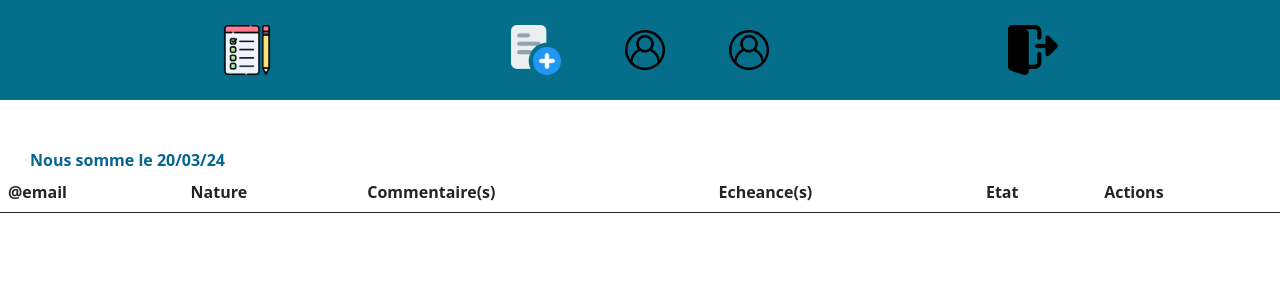
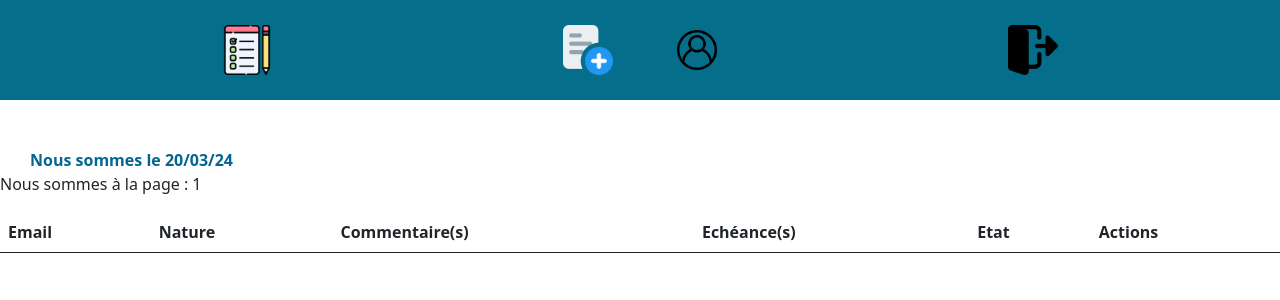
Before and after one commit to YohannCarlier/tache, a PHP site: page /acceuil.php in a window 1280 px wide. Shown: the top 300 px of the page. Run offline with PHP 8.4, Linux system fonts and the light colour scheme; the visitor is signed in with stand-in values (Sample User, id 1); data comes from the database, SQL or seed files in the repository; lists and menus that the app fills with data are empty.

Commit message:
last commit version pas sécu

```diff
--- a/acceuil.php
+++ b/acceuil.php
@@ -1,7 +1,6 @@
 <?php
     session_start();
-    if(isset($_SESSION["idu"]))
-    {
+    if(isset($_SESSION["idu"])) {
 ?>
         <!DOCTYPE html>
         <html lang="en">
@@ -21,25 +20,26 @@
             <div class="user-info">
                 <a href="add.php"><img src="img/add.png" width=50px alt="" title="Ajouter une tâche"></a>
                 <a href="user.php"><img src="img/user.png" width=40pxpx alt="compte" title="Mon compte"></a>
-                <a href="user.php"><img src="img/user.png" width=40pxpx alt="compte" title="Mon compte"></a>
             </div>
             <a href="logout.php"><img src="img/logout.png" width=50px alt="logout" title="Déconnexion"></a>
         </header><br><br>
-        <a href="" class="date">Nous somme le <?php echo date('d/m/y') ?> </a>
+        <a href="" class="date">Nous sommes le <?php echo date('d/m/y') ?> </a>
+        <?php
+            echo "<p>Nous sommes à la page : " . (isset($_GET['page']) ? $_GET['page'] : 1) . "</p>";
+        ?>
         <table class="table">
         <thead>
             <tr>
-                <th scope="col">@email</th>
+                <th scope="col">Email</th>
                 <th scope="col">Nature</th>
                 <th scope="col">Commentaire(s)</th>
-                <th scope="col">Echeance(s)</th>
+                <th scope="col">Echéance(s)</th>
                 <th scope="col">Etat</th>
                 <th scope="col">Actions</th>
-
             </tr>
         </thead>
         <style>
-            .date{
+            .date {
                 text-decoration: none;
                 font-weight: 700;
                 font-family: "Open Sans";
@@ -50,16 +50,26 @@
             }
         </style>
 
-
 <?php
         $id = mysqli_connect("127.0.0.1:3307","root","","tache");
         $idu = $_SESSION['idu'];
         $pseudo = $_SESSION['email'];
         $actu = date("Y-m-d");
-        $req= mysqli_query($id,"select * from liste WHERE idu=$idu");
 
-        while($ligne=mysqli_fetch_assoc($req)){
-            if(($ligne["date"]) <= ($actu)){
+        // Pagination Logic
+        $limit = 5; // Number of tasks per page
+        $page = isset($_GET['page']) ? $_GET['page'] : 1;
+        $offset = ($page - 1) * $limit;
+
+        $total_rows_query = mysqli_query($id, "SELECT COUNT(*) AS total FROM liste WHERE idu=$idu");
+        $total_rows = mysqli_fetch_assoc($total_rows_query)['total'];
+        $total_pages = ceil($total_rows / $limit);
+
+        $query = "SELECT * FROM liste WHERE idu=$idu LIMIT $limit OFFSET $offset";
+        $req = mysqli_query($id, $query);
+
+        while($ligne=mysqli_fetch_assoc($req)) {
+            if(($ligne["date"]) <= ($actu)) {
                 echo "<tr>
                 <th scope='row'>".$pseudo."</th>
                 <td>".$ligne["nature"]."</td>
@@ -68,20 +78,15 @@
                 <td>".$ligne["etat"]."</td>
                 <td>";
 
-
                 echo "<a title='Time OUT' href='timeout.php?idtache=".$ligne["idtache"]."'><img src='img/sablier.png' width=30></a>";
 
-
-
-                echo "
-                <a title='valider' href='valider.php?idtache=".$ligne["idtache"]."'><img src='img/valider.png' width=30></a>
+                echo "<a title='valider' href='valider.php?idtache=".$ligne["idtache"]."'><img src='img/valider.png' width=30></a>
                 <a title='supprimer' href='delete.php?idtache=".$ligne["idtache"]."'><img src='img/supprimer.png' width=30></a>
                 <a title='modifier' href='modif.php?idtache=".$ligne["idtache"]."'><img src='img/modif.png' width=30></a>
                     </td>
                 </tr>";
 
-
-            }else{
+            } else {
                 echo "<tr>
                 <th scope='row'>".$pseudo."</th>
                 <td>".$ligne["nature"]."</td>
@@ -90,30 +95,35 @@
                 <td>".$ligne["etat"]."</td>
                 <td>";
 
-                if($ligne["etat"] == "En attente"){
+                if($ligne["etat"] == "En attente") {
                     echo "<a title='commencer' href='encours.php?idtache=".$ligne["idtache"]."'><img src='img/play.png' width=30></a>";
-                }else if($ligne["etat"]=="En cours"){
+                } elseif($ligne["etat"]=="En cours") {
                     echo "<a title='mettre en pause' href='pause.php?idtache=".$ligne["idtache"]."'><img src='img/pause.png' width=30></a>";
                 }
 
-                echo "
-                <a title='valider' href='valider.php?idtache=".$ligne["idtache"]."'><img src='img/valider.png' width=30></a>
+                echo "<a title='valider' href='valider.php?idtache=".$ligne["idtache"]."'><img src='img/valider.png' width=30></a>
                 <a title='supprimer' href='delete.php?idtache=".$ligne["idtache"]."'><img src='img/supprimer.png' width=30></a>
                 <a title='modifier' href='modif.php?idtache=".$ligne["idtache"]."'><img src='img/modif.png' width=30></a>
                     </td>
                 </tr>";
-
+            }
         }
 
+        // Pagination Links
+        echo "<div class='pagination'>";
+if($total_pages > 1) {
+    for ($i=1; $i <= $total_pages; $i++) {
+        echo "<a href='acceuil.php?page=".$i."'>".$i."</a>";
     }
+}
+echo "</div>";
+
 ?>
     </table>
         </body>
         </html>
 <?php
-    }
-    else
-    {
+    } else {
 ?>
         <!DOCTYPE html>
         <html lang="en">
@@ -135,6 +145,7 @@
             </div>
             <a href="index.php"><img src="img/login.png" width=80px alt="login"></a>
         </header>
+        </body>
         </html>
 <?php
     }
```
Lines whose indentation alone changed are shown as unchanged.
